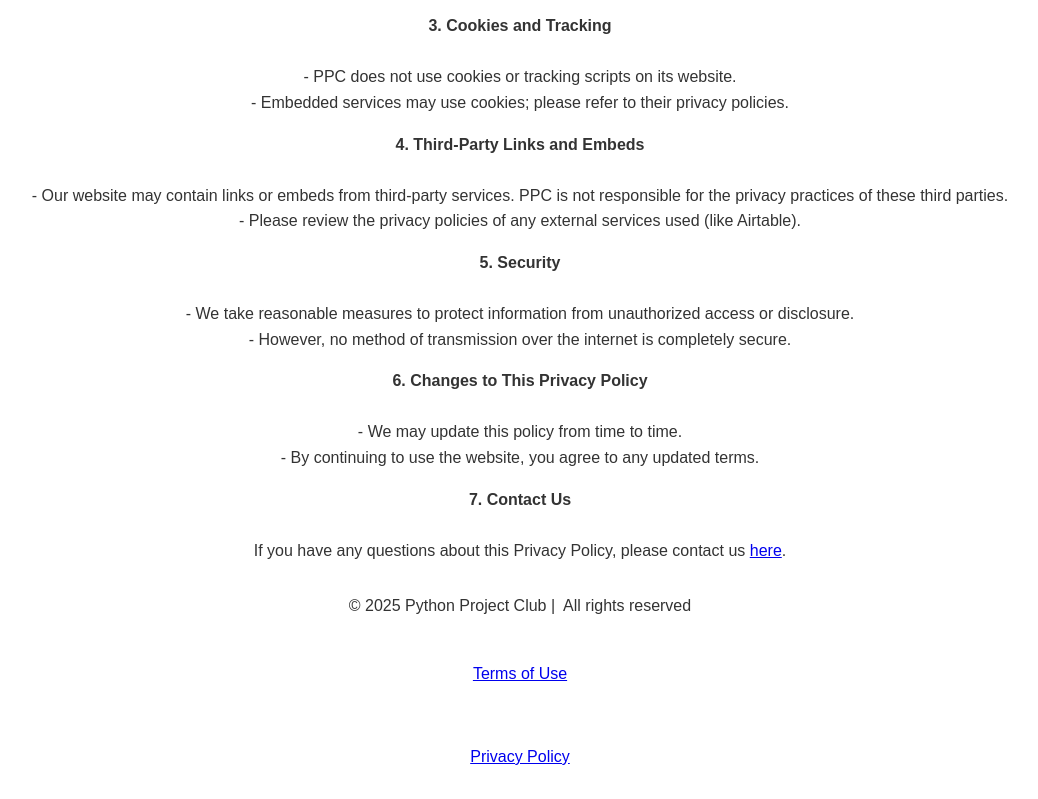
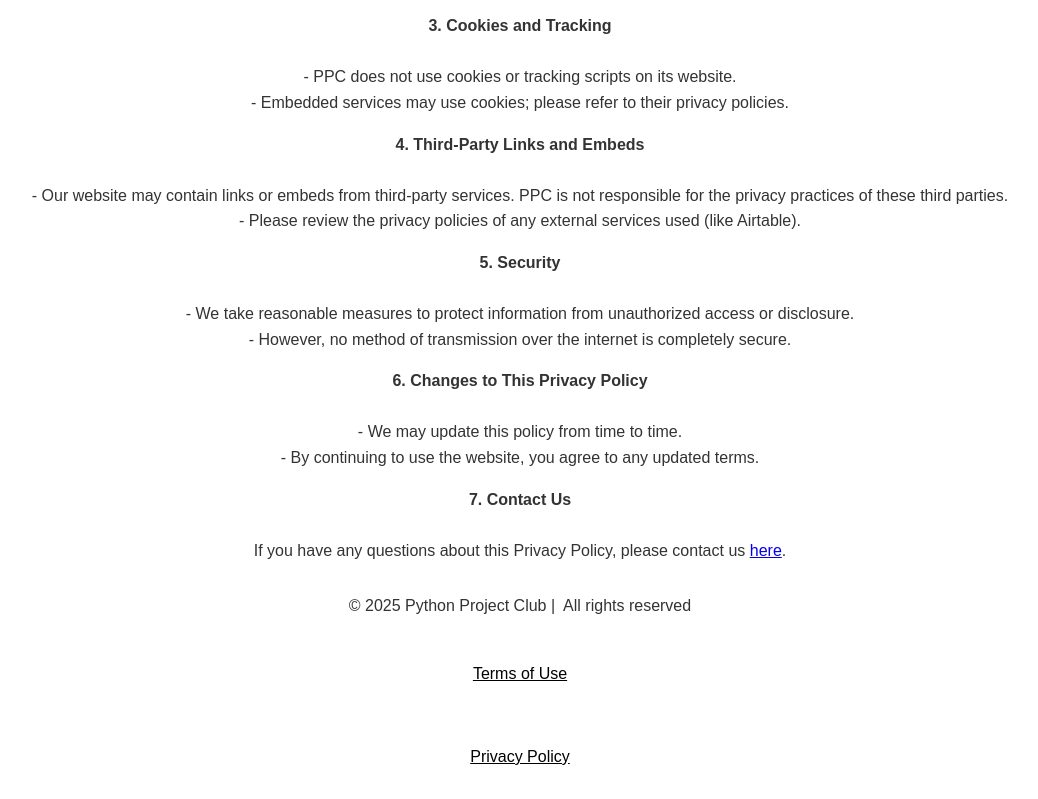
Before and after one commit to asdfKC/PPC-website, a plain HTML site: page privacy.html in a window 1280 px wide. Shown: the part 526-1325 px from the top of the page, without its empty margins (120-1158 px from the left). Drawn offline with Linux system fonts and the light colour scheme.

```diff
--- a/privacy.html
+++ b/privacy.html
@@ -10,6 +10,10 @@
 
 
 <style>
+
+    .foot-text {
+        color: black;
+    }
 
     hr {
     height: 3px;
@@ -306,8 +310,8 @@
         © 2025 Python Project Club |  All rights reserved
         <br>
         <!-- Added links and ids for the script -->
-        <p><a href="terms.html" id="terms-link">Terms of Use</a></p>
-        <p><a href="privacy.html" id="privacy-link">Privacy Policy</a></p>
+        <p><a href="terms.html" class="foot-text" id="terms-link">Terms of Use</a></p>
+        <p><a href="privacy.html" class="foot-text" id="privacy-link">Privacy Policy</a></p>
 </footer>
 
 
```
